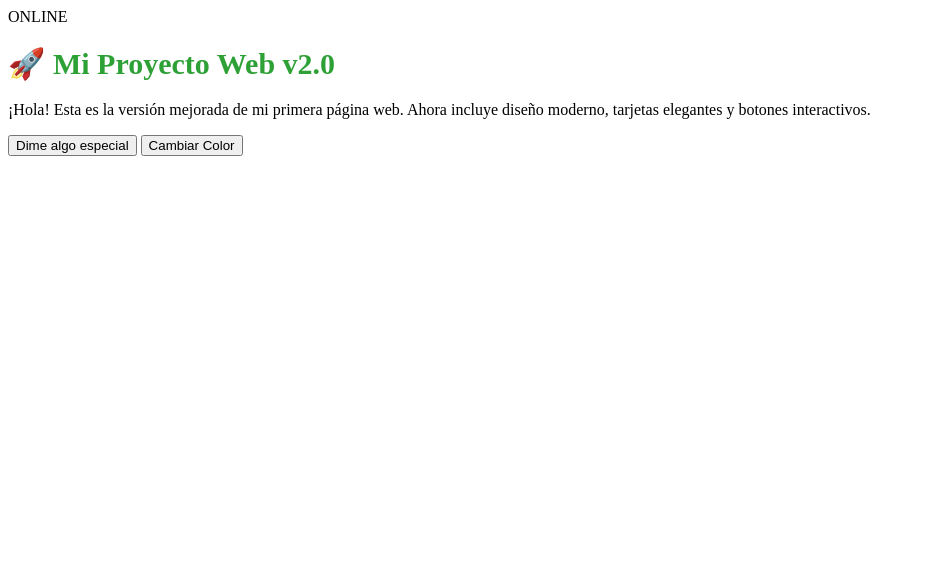
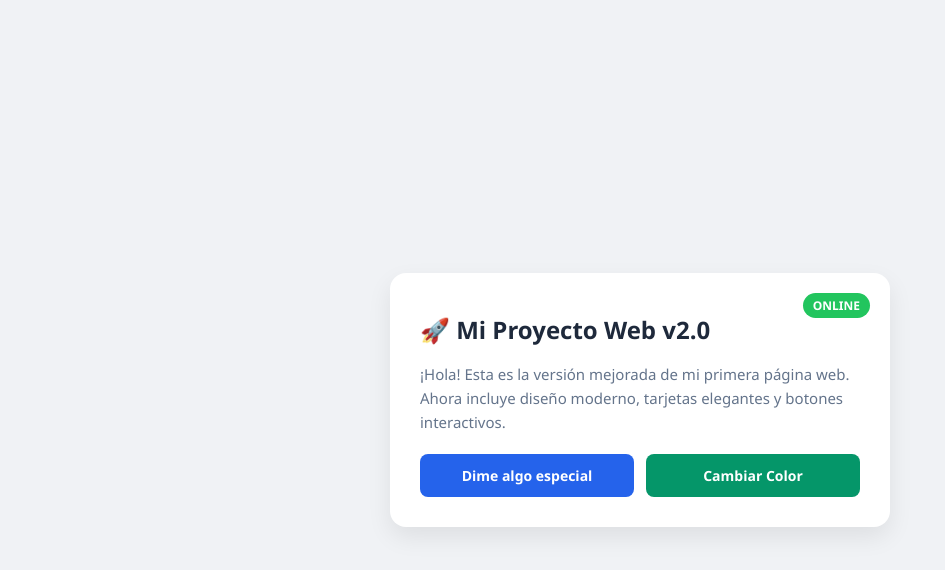
Before and after one commit to 76206819-droid/EsqueletoWebMiEsnaider1, a plain HTML site: page index.html in a window 1280 px wide. Shown: the whole page, without its empty margins (0-945 px from the left). Drawn offline with Linux system fonts and the light colour scheme.

Commit message:
Update estilos.css

```diff
--- a/estilos.css
+++ b/estilos.css
@@ -1,4 +1,81 @@
+* {
+  box-sizing: border-box;
+  font-family: 'Segoe UI', Tahoma, Geneva, Verdana, sans-serif;
+}
+
+body {
+  background-color: #f0f2f5;
+  display: flex;
+  justify-content: center;
+  align-items: center;
+  min-height: 100vh;
+  margin: 0;
+  padding: 20px;
+  transition: background-color 0.4s ease;
+}
+
+.card {
+  background: white;
+  border-radius: 16px;
+  padding: 30px;
+  max-width: 500px;
+  width: 100%;
+  box-shadow: 0 10px 25px rgba(0, 0, 0, 0.08);
+  position: relative;
+}
+
+.badge {
+  position: absolute;
+  top: 20px;
+  right: 20px;
+  background: #22c55e;
+  color: white;
+  font-size: 12px;
+  font-weight: bold;
+  padding: 4px 10px;
+  border-radius: 20px;
+}
+
 h1 {
-  color: rgb(46, 161, 54);
-  font-size: 30px;
+  color: #1e293b;
+  font-size: 24px;
+  margin-top: 10px;
 }
+
+p {
+  color: #64748b;
+  line-height: 1.6;
+  font-size: 15px;
+}
+
+.button-group {
+  display: flex;
+  gap: 12px;
+  margin-top: 20px;
+  flex-wrap: wrap;
+}
+
+.btn {
+  flex: 1;
+  padding: 12px 18px;
+  border: none;
+  border-radius: 8px;
+  font-size: 14px;
+  font-weight: 600;
+  cursor: pointer;
+  transition: transform 0.2s, opacity 0.2s;
+}
+
+.btn:active {
+  transform: scale(0.97);
+}
+
+.btn.primary {
+  background-color: #2563eb;
+  color: white;
+}
+
+.btn.secondary {
+  background-color: #059669;
+  color: white;
+}
```
